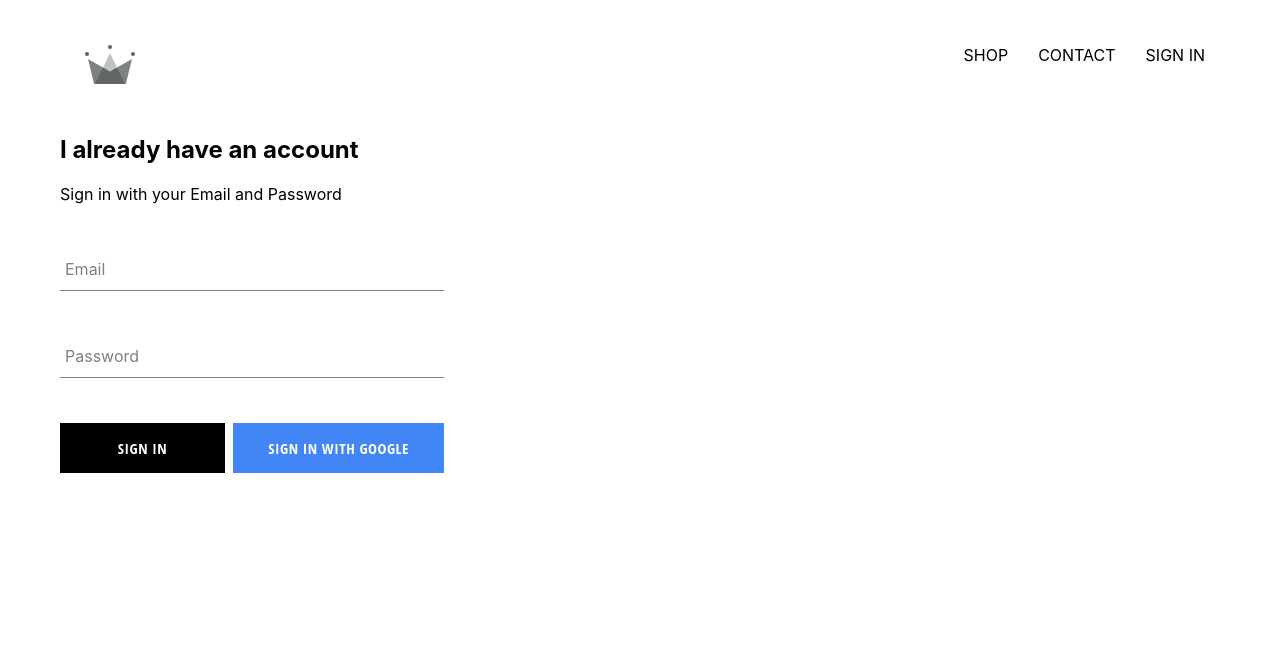
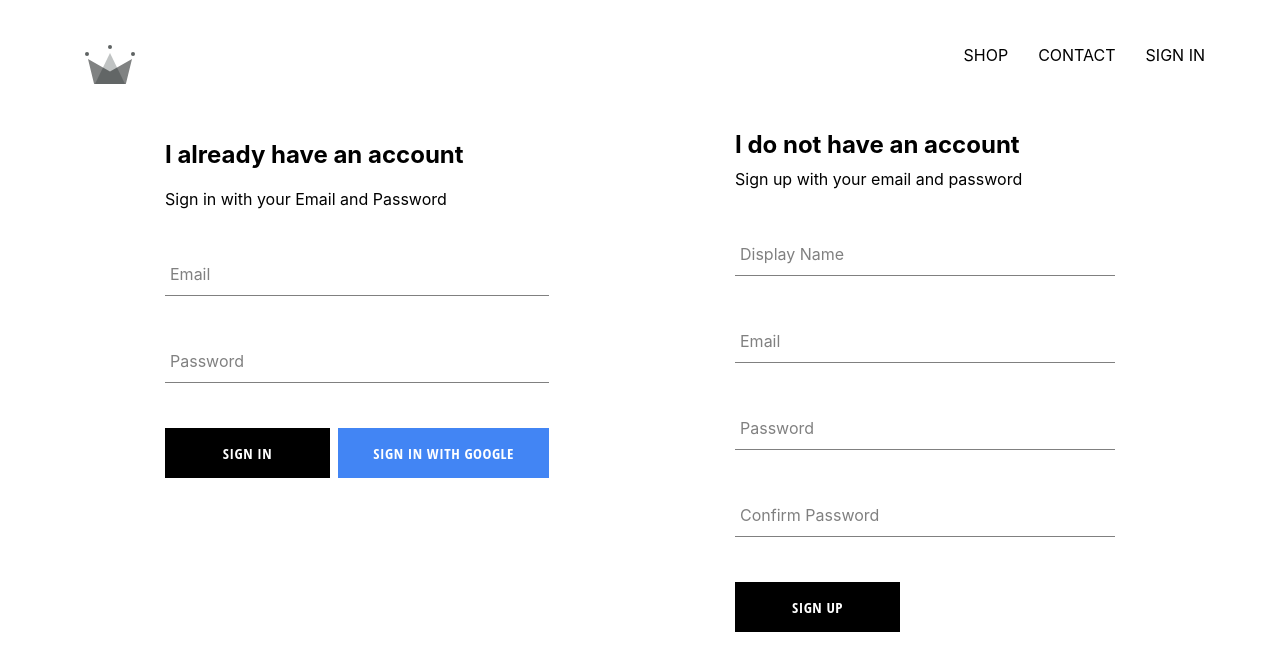
Before and after one commit to Wurdalpoke/crwn-clothing, a React (Create React App) app: page /signin in a window 1280 px wide. Shown: the top 670 px of the page. Built offline with nearby package versions, Linux system fonts and the light colour scheme; no server answers.

Commit message:
added sign-up functionality

```diff
--- a/src/App.js
+++ b/src/App.js
@@ -7,7 +7,7 @@
 import ShopPage from './pages/shop/shop.component';
 import Header from './components/header/header.component';
 import SignInAndSignUpPage from './pages/sign-in-and-sign-up/sign-in-and-sign-up.component';
-import { auth } from './firebase/firebase.utils';
+import { auth, createUserProfileDocument } from './firebase/firebase.utils';
 
 class App extends React.Component {
   constructor() {
@@ -21,9 +21,21 @@
   unsubscribeFromAuth = null
 
   componentDidMount() {
-    this.unsubscribFromAuth = auth.onAuthStateChanged(user => {
-      this.setState({currentUser: user});
-      console.log(user);
+    this.unsubscribFromAuth = auth.onAuthStateChanged(async userAuth => {
+      if (userAuth) {
+        const userRef = await createUserProfileDocument(userAuth);
+        userRef.onSnapshot(snapShot => {
+          this.setState({
+            currentUser: {
+              id: snapShot.id,
+              ...snapShot.data()
+            }
+          });
+          console.log(this.state);
+        })
+      } else {
+        this.setState({currentUser: userAuth});
+      }
     })
   }
 
--- a/src/components/form-input/form-input.component.jsx
+++ b/src/components/form-input/form-input.component.jsx
@@ -2,9 +2,9 @@
 
 import './form-input.styles.scss';
 
-const FormInput = ({handelChange, label, ...otherProps}) => (
+const FormInput = ({handleChange, label, ...otherProps}) => (
     <div className='group'>
-        <input className='form-input' onChange={handelChange} {...otherProps} />
+        <input className='form-input' onChange={handleChange} {...otherProps} />
         {
             label ?
             (<label className={`${otherProps.value.length ? 'shrink' : ''} form-input-label`}>
--- /dev/null
+++ b/src/components/sign-up/sign-up.component.jsx
@@ -0,0 +1,96 @@
+import React from 'react';
+
+import FormInput from '../form-input/form-input.component';
+import CustomButton from '../custom-button/custom-button.component';
+
+import { auth, createUserProfileDocument } from '../../firebase/firebase.utils'
+
+import './sign-up.styles.scss';
+
+class SignUp extends React.Component {
+    constructor() {
+        super();
+        this.state = {
+            displayName: '',
+            email: '',
+            password: '',
+            confirmPassword: ''
+        }
+    }
+
+    handleSubmit = async event => {
+        event.preventDefault();
+        const { displayName, email, password, confirmPassword } = this.state;
+        if (password !== confirmPassword) {
+            alert("passwords don't match");
+            return;
+        }
+
+        try {
+            const { user } = await auth.createUserWithEmailAndPassword(email, password);
+            createUserProfileDocument( user, {displayName} );
+
+            this.setState({
+                displayName: '',
+                email: '',
+                password: '',
+                confirmPassword: ''
+            })
+        } catch (error) {
+            console.error(error);
+        }
+    }
+
+    handleChange = event => {
+        const { name, value } = event.target;
+
+        this.setState({ [name]: value });
+    }
+
+    render() {
+        const { displayName, email, password, confirmPassword } = this.state;
+        return(
+            <div className="sign-up">
+                <h2 className="title">I do not have an account</h2>
+                <span>Sign up with your email and password</span>
+                <form className='sign-up-form' onSubmit={this.handleSubmit}>
+                    <FormInput
+                        type='text'
+                        name='displayName'
+                        value={displayName}
+                        onChange={this.handleChange}
+                        label='Display Name'
+                        required
+                    />
+                    <FormInput
+                        type='email'
+                        name='email'
+                        value={email}
+                        onChange={this.handleChange}
+                        label='Email'
+                        required
+                    />
+                    <FormInput
+                        type='password'
+                        name='password'
+                        value={password}
+                        onChange={this.handleChange}
+                        label='Password'
+                        required
+                    />
+                    <FormInput
+                        type='password'
+                        name='confirmPassword'
+                        value={confirmPassword}
+                        onChange={this.handleChange}
+                        label='Confirm Password'
+                        required
+                    />
+                    <CustomButton type='submit'>SIGN UP</CustomButton>
+                </form>
+            </div>
+        )
+    }
+}
+
+export default SignUp;
--- /dev/null
+++ b/src/components/sign-up/sign-up.styles.scss
@@ -0,0 +1,9 @@
+.sign-up {
+    display: flex;
+    flex-direction: column;
+    width: 380px;
+
+    .title {
+        margin: 10px 0;
+    }
+}
--- a/src/firebase/firebase.utils.js
+++ b/src/firebase/firebase.utils.js
@@ -17,6 +17,30 @@
 export const auth = firebase.auth();
 export const firestore = firebase.firestore();
 
+export const createUserProfileDocument = async (userAuth, additionalData) => {
+    if (!userAuth) return;
+    const userRef = firestore.doc(`user/${userAuth.uid}`);
+    const snapShot = await userRef.get();
+
+    if (!snapShot.exists) {
+        const {displayName, email} = userAuth;
+        const createdAt = new Date();
+
+        try {
+            await userRef.set({
+                displayName,
+                email,
+                createdAt,
+                ...additionalData
+            });
+        } catch(error) {
+            console.log('error creating user', error.message);
+        }
+    }
+
+    return userRef;
+};
+
 const provider = new firebase.auth.GoogleAuthProvider();
 provider.setCustomParameters({ prompt: 'select_account' });
 export const signInWithGoogle = () => auth.signInWithPopup(provider);
--- a/src/pages/sign-in-and-sign-up/sign-in-and-sign-up.component.jsx
+++ b/src/pages/sign-in-and-sign-up/sign-in-and-sign-up.component.jsx
@@ -1,12 +1,14 @@
 import React from "react";
 
 import SignIn from "../../components/sign-in/sign-in.component";
+import SignUp from "../../components/sign-up/sign-up.component";
 
 import './sign-in-and-sign-up.styles.scss';
 
 const SignInAndSignUpPage = () => (
     <div className='sign-in-and-sign-up'>
         <SignIn />
+        <SignUp />
     </div>
 )
 
--- a/src/pages/sign-in-and-sign-up/sign-in-and-sign-up.styles.scss
+++ b/src/pages/sign-in-and-sign-up/sign-in-and-sign-up.styles.scss
@@ -0,0 +1,6 @@
+.sign-in-and-sign-up {
+    display: flex;
+    justify-content: space-between;
+    width: 950px;
+    margin: 30px auto;
+}
```
